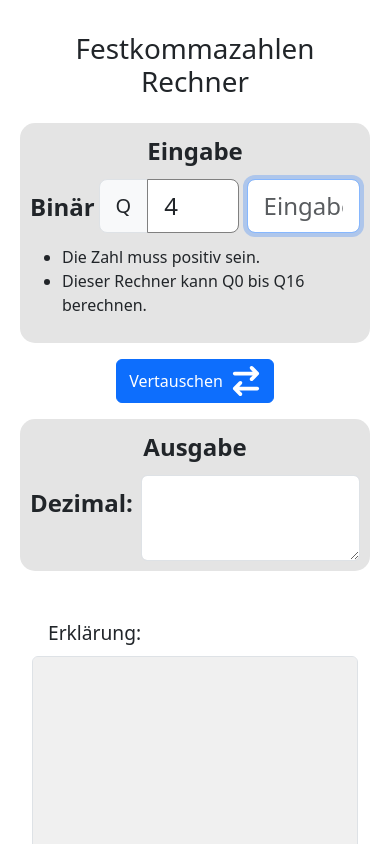
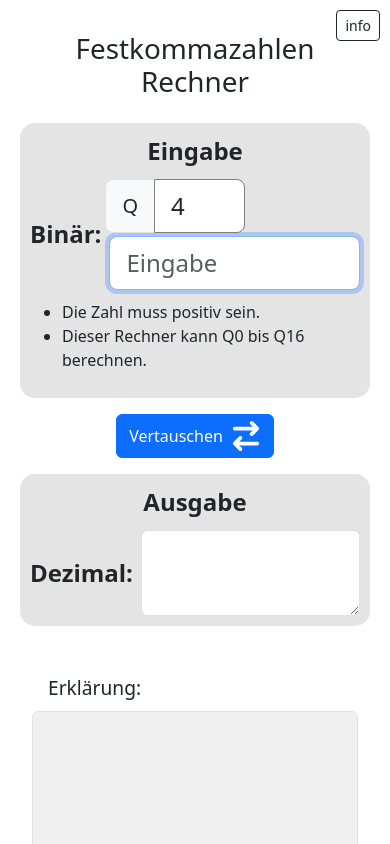
Before and after one commit to tools-info-bw-de/festkommazahlen, a Vue app: page / in a window 390 px wide. Shown: the top 844 px of the page. Built offline with nearby package versions, Linux system fonts and the light colour scheme.

Commit message:
added source-info & css fix

```diff
--- a/src/App.vue
+++ b/src/App.vue
@@ -1,8 +1,9 @@
 <script setup>
 import "bootstrap/dist/css/bootstrap.min.css"
 import "bootstrap"
+import { Popover } from "bootstrap"
 
-import { reactive, ref, computed, watch } from "vue"
+import { reactive, ref, computed, watch, onMounted } from "vue"
 
 const q = ref(4)
 
@@ -13,6 +14,15 @@
   inputInvalid: false,
   qAndInputIncompatible: false,
   explainText: "",
+})
+
+onMounted(() => {
+  const popoverTriggerList = document.querySelectorAll('[data-bs-toggle="popover"]')
+  const popoverList = [...popoverTriggerList].map(popoverTriggerEl => new Popover(popoverTriggerEl, {
+    html: true,
+    sanitize: false,
+    trigger: "focus",
+  }))
 })
 
 state.output = computed(() => {
@@ -267,18 +277,23 @@
 </script>
 
 <template>
+  <button type="button" class="infoBtn btn btn-outline-dark btn-sm" data-bs-container="body" data-bs-toggle="popover"
+    data-bs-placement="bottom"
+    data-bs-content='Quellcode auf <a href="https://github.com/tools-info-bw-de/festkommazahlen" target="_blank">github</a>!<br>§ MIT - Marco Kümmel'>info</button>
+
   <h1 class="mb-4">Festkommazahlen Rechner</h1>
   <div class="row">
     <div class="ioBox col-md-12 col-lg-5 d-flex flex-column">
       <div class="labelInputOutput">Eingabe</div>
       <div class="d-flex flex-row align-items-start">
         <div v-if="state.binToDec" class="inputOutputBase">
-          Binär
+          Binär:
         </div>
         <div v-else class="inputOutputBase">
           Dezimal:
         </div>
 
+        <div class="inputs d-flex">
           <div v-if="state.binToDec" class="input-group input-group-lg ms-1 q-group">
             <span class="input-group-text">Q</span>
             <input class="form-control" type="number" step="1" min="0" max="16" v-model="q"
@@ -296,6 +311,8 @@
               <div>Eingabe fehlerhaft!</div>
             </div>
           </div>
+        </div>
+
       </div>
       <div v-if="state.binToDec" class="explainInput">
         <ul>
@@ -350,6 +367,32 @@
 </template>
 
 <style scoped>
+@media screen and (max-width: 450px) {
+  .inputs {
+    flex-direction: column !important;
+  }
+
+  .q-group {
+    margin-bottom: 3px;
+  }
+}
+
+@media screen and (min-width: 451px) {
+  .inputs {
+    flex-direction: row !important;
+  }
+}
+
+.inputs {
+  width: 100%;
+}
+
+.infoBtn {
+  position: absolute;
+  top: 10px !important;
+  right: 10px !important;
+}
+
 .q-group {
   min-width: 140px;
   max-width: 140px;
@@ -371,6 +414,7 @@
   height: 56px;
   display: flex;
   align-items: center;
+  align-self: center;
 }
 
 .explainTextarea {
```
Lines whose indentation alone changed are shown as unchanged.
